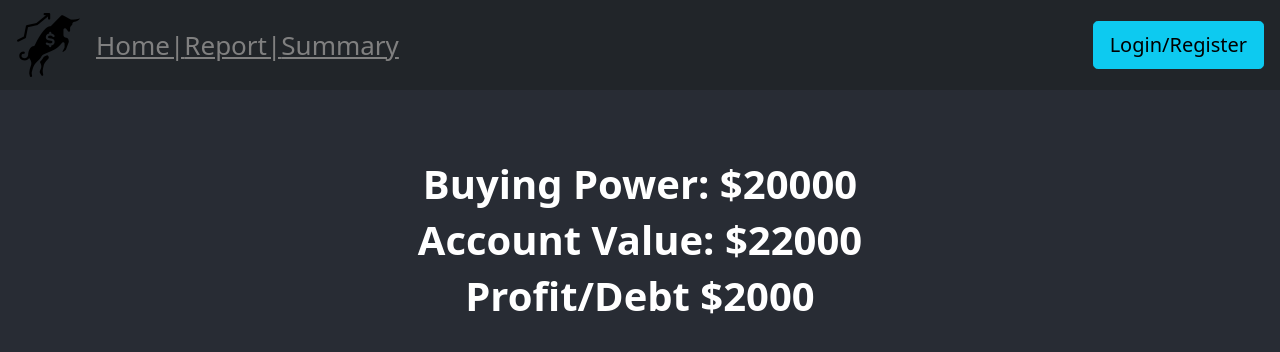
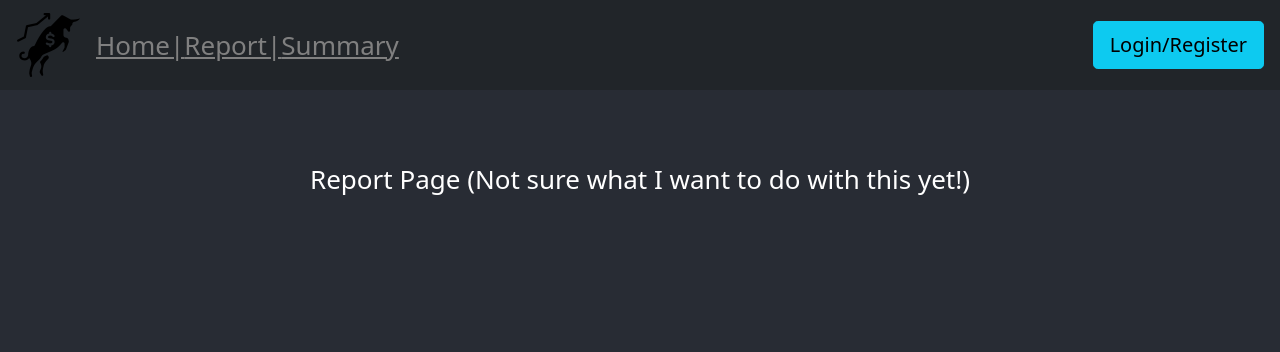
Before and after one commit to jbri91/newFantasyStockApp, a React (Create React App) app: page /report in a window 1280 px wide. Shown: the top 352 px of the page. Built offline with nearby package versions, Linux system fonts and the light colour scheme.

Commit message:
account value

```diff
--- a/src/components/ReportPage.js
+++ b/src/components/ReportPage.js
@@ -1,24 +1,10 @@
 import React, { useState } from "react";
-import StockCard from "./StockCard";
-
 function ReportPage() {
-
-  const [ stock ] = useState(20000)
-
-
-  // useEffect(() => {
-  //   fetch('/stock')
-  //   .then(res => res.json())
-  //   .then(data => setStock(data))
-  //   .catch(error => console.log(error))
-  // }, [])
 
 
   return (
     <div className="App">
-      <h1  style={{ fontWeight: 'bolder' }}> Buying Power: ${stock}</h1>
-      <h1 style={{ fontWeight: 'bolder' }}>Account Value: $22000</h1>
-      <h1 style={{ fontWeight: 'bolder' }}>Profit/Debt $2000</h1>
+    Report Page (Not sure what I want to do with this yet!)
     </div>
   );
 }
--- a/src/components/SummaryPage.js
+++ b/src/components/SummaryPage.js
@@ -13,6 +13,9 @@ function SummaryPage() {
   const [stockName, setStockName] = useState("");
   const [symbol, setSymbol] = useState("");
   const [searchStock, setSearchStock] = useState("");
+  const [purchasedTotal, setPurchasedTotal] = useState(0);
+  const [profitDebt, setProfitDebt] = useState(0);
+
 
   useEffect(() => {
     fetch("/api/tesla")
@@ -62,6 +65,8 @@ function SummaryPage() {
       .catch((error) => console.log(error));
   }
 
+
+
   let stocksPurchased = [];
   for (let i = 0; i < purchasedStocks.length; i++) {
     stocksPurchased.push(
@@ -80,12 +85,21 @@ function SummaryPage() {
     );
   }
 
+
+
+  let sum = 0;
+  for(let j=0; j < purchasedStocks.length;j++){
+    sum += parseFloat(purchasedStocks[j][3]);
+    console.log(sum)
+  }
+
+
   return (
     <div>
       <div style={{ display: 'grid',justifyContent:'flex-start', marginLeft:'10px', borderStyle:'solid', width:'400px', position:'relative', top:'-70px', left:'-10px' }}>
-      <h3>Buying Power: $</h3>
-      <h3>Account Value: $</h3>
-      <h3>Profit/Debt: $</h3>
+      <h3>Buying Power: ${balance}</h3>
+      <h3>Account Value: ${purchasedTotal}</h3>
+      <h3>Profit/Debt: ${profitDebt}</h3>
       </div>
       <form onSubmit={handleSubmit}>
         <input onChange={handleSearch} placeholder="Search" />
```
Also changed, not shown: 1 other file (tests, documents, lock files or other folders).
